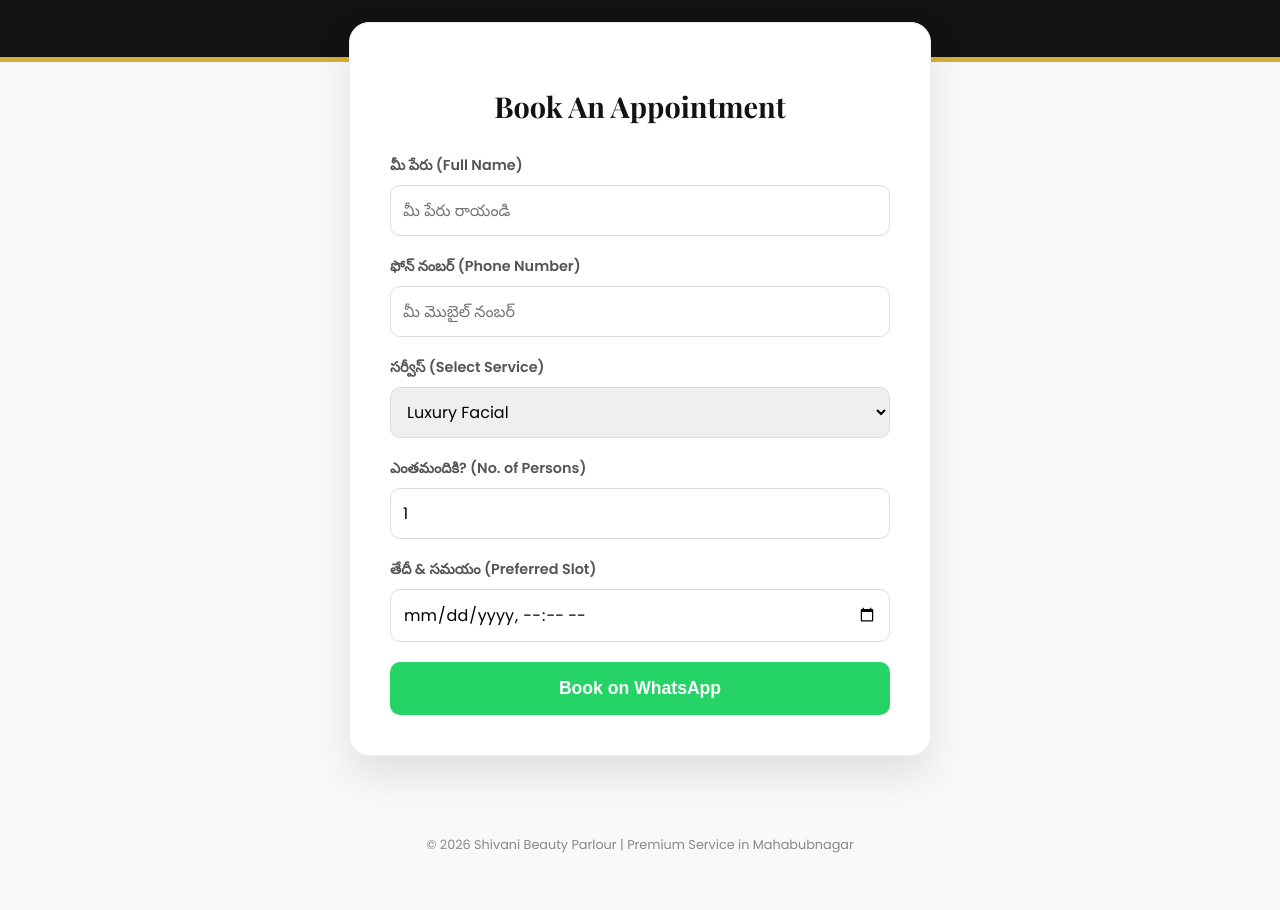
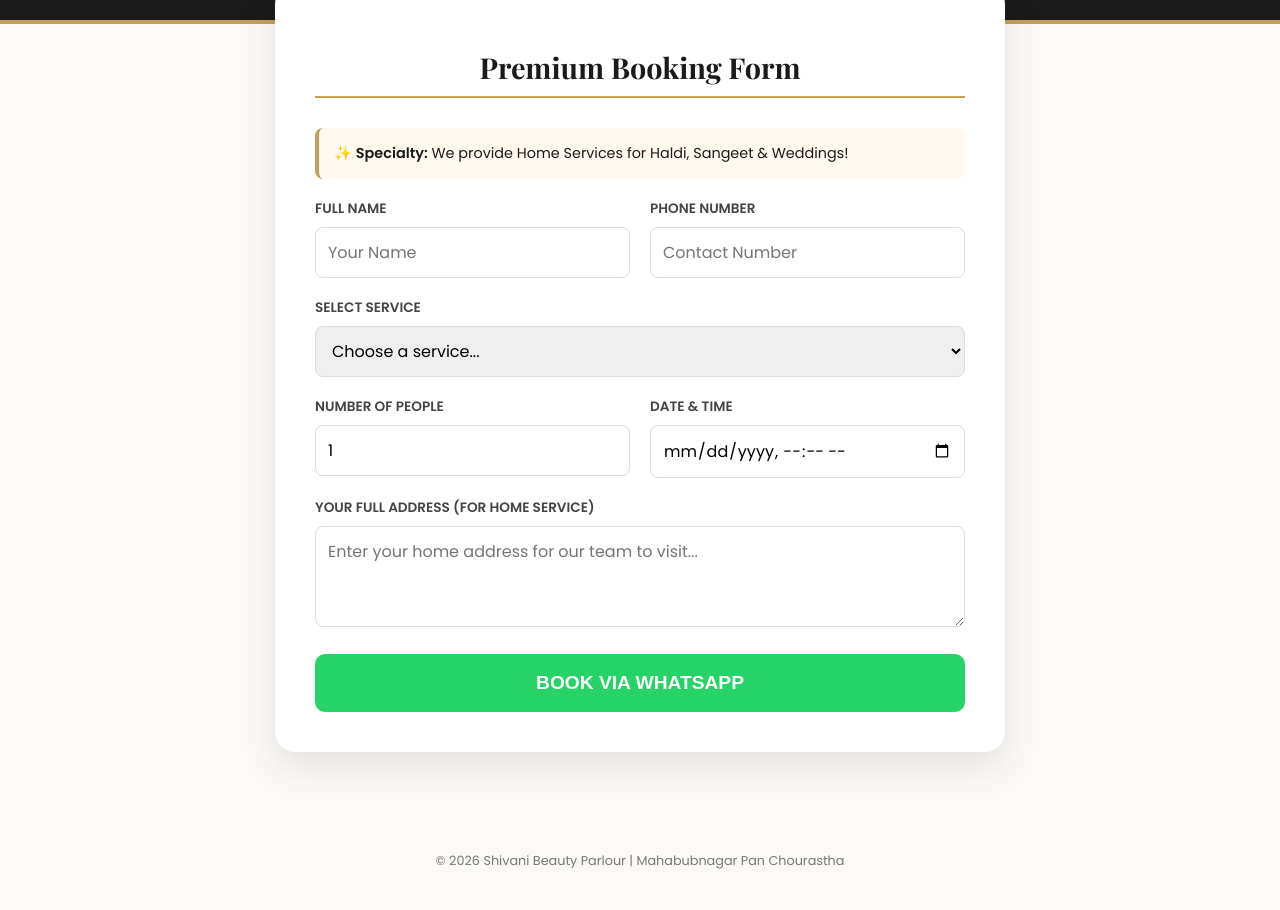
Before and after one commit to sathish-yadav-dev/shivani_-beauty_parlour, a plain HTML site: page index.html in a window 1280 px wide. Shown: the part 210-1120 px from the top of the page. Before the commit the page ends 1094 px from the top, so only its background shows below. Drawn offline with nearby package versions, Linux system fonts and the light colour scheme; a web font is replaced by a local one.

Commit message:
Update index.html

```diff
--- a/index.html
+++ b/index.html
@@ -1,133 +1,149 @@
 <!DOCTYPE html>
-<html lang="te">
+<html lang="en">
 <head>
     <meta charset="UTF-8">
     <meta name="viewport" content="width=device-width, initial-scale=1.0">
-    <title>Shivani Beauty Parlour | Luxury Salon</title>
-    <link href="https://fonts.googleapis.com/css2?family=Playfair+Display:ital,wght@0,700;1,400&family=Poppins:wght@300;400;600&display=swap" rel="stylesheet">
+    <title>Shivani Beauty Parlour | Luxury Home Services</title>
+    <link href="https://fonts.googleapis.com/css2?family=Playfair+Display:wght@700&family=Poppins:wght@300;400;600&display=swap" rel="stylesheet">
     <style>
         :root {
-            --gold: #D4AF37;
-            --black: #121212;
+            --gold: #C5A059;
+            --black: #1a1a1a;
             --white: #ffffff;
-            --soft-gray: #f9f9f9;
+            --bg: #fcfaf7;
         }
 
         body {
             margin: 0;
-            padding: 0;
             font-family: 'Poppins', sans-serif;
-            background-color: var(--soft-gray);
+            background-color: var(--bg);
             color: var(--black);
         }
 
-        /* Luxury Header */
+        /* Header Section */
         header {
             background-color: var(--black);
             color: var(--gold);
-            padding: 60px 20px;
+            padding: 50px 20px;
             text-align: center;
-            border-bottom: 5px solid var(--gold);
+            border-bottom: 4px solid var(--gold);
         }
 
         header h1 {
             font-family: 'Playfair Display', serif;
-            font-size: 3.5rem;
+            font-size: 3rem;
             margin: 0;
-            letter-spacing: 2px;
+            letter-spacing: 3px;
             text-transform: uppercase;
         }
 
-        header .address {
-            font-size: 1.2rem;
-            color: #eee;
+        header .location {
+            color: #fff;
+            font-size: 1.1rem;
             margin-top: 10px;
+            letter-spacing: 1px;
             font-weight: 300;
-            letter-spacing: 1px;
         }
 
-        /* Booking Card */
-        .main-container {
-            max-width: 500px;
-            margin: -40px auto 50px auto;
+        /* Booking Form Container */
+        .container {
+            max-width: 650px;
+            margin: -40px auto 60px;
             background: var(--white);
             padding: 40px;
             border-radius: 20px;
-            box-shadow: 0 20px 40px rgba(0,0,0,0.1);
-            border: 1px solid #eee;
+            box-shadow: 0 15px 40px rgba(0,0,0,0.1);
         }
 
         h2 {
             text-align: center;
             font-family: 'Playfair Display', serif;
+            font-size: 1.8rem;
+            margin-bottom: 30px;
             color: var(--black);
-            margin-bottom: 30px;
-            font-size: 1.8rem;
+            border-bottom: 2px solid var(--gold);
+            display: inline-block;
+            width: 100%;
+            padding-bottom: 10px;
         }
 
-        .input-group {
-            margin-bottom: 20px;
+        .form-section {
+            display: grid;
+            grid-template-columns: 1fr 1fr;
+            gap: 20px;
+        }
+
+        .full-width {
+            grid-column: span 2;
         }
 
         label {
             display: block;
-            font-size: 0.9rem;
             font-weight: 600;
+            font-size: 0.85rem;
             margin-bottom: 8px;
-            color: #555;
+            color: #444;
+            text-transform: uppercase;
         }
 
         input, select, textarea {
             width: 100%;
             padding: 12px;
             border: 1px solid #ddd;
-            border-radius: 10px;
+            border-radius: 8px;
             font-size: 1rem;
             box-sizing: border-box;
             font-family: 'Poppins', sans-serif;
         }
 
-        input:focus {
+        input:focus, select:focus, textarea:focus {
             outline: none;
             border-color: var(--gold);
-            box-shadow: 0 0 5px rgba(212, 175, 55, 0.5);
+            box-shadow: 0 0 8px rgba(197, 160, 89, 0.2);
+        }
+
+        .service-info {
+            background: #fff9f0;
+            padding: 15px;
+            border-radius: 8px;
+            border-left: 4px solid var(--gold);
+            margin-bottom: 20px;
+            font-size: 0.9rem;
         }
 
         /* WhatsApp Button */
-        .btn-whatsapp {
+        .btn-booking {
             width: 100%;
             background-color: #25D366;
             color: white;
-            padding: 16px;
+            padding: 18px;
             border: none;
             border-radius: 10px;
-            font-size: 1.1rem;
-            font-weight: 600;
+            font-size: 1.2rem;
+            font-weight: 700;
             cursor: pointer;
-            transition: all 0.3s ease;
-            display: flex;
-            justify-content: center;
-            align-items: center;
-            gap: 10px;
+            transition: 0.3s;
             margin-top: 20px;
+            text-transform: uppercase;
         }
 
-        .btn-whatsapp:hover {
+        .btn-booking:hover {
             background-color: #1ebd5b;
-            transform: translateY(-2px);
-            box-shadow: 0 5px 15px rgba(37, 211, 102, 0.4);
+            transform: translateY(-3px);
+            box-shadow: 0 10px 20px rgba(37, 211, 102, 0.3);
         }
 
         footer {
             text-align: center;
-            padding: 30px;
-            color: #888;
+            padding: 40px;
             font-size: 0.8rem;
+            color: #777;
         }
 
         @media (max-width: 600px) {
-            header h1 { font-size: 2.2rem; }
-            .main-container { margin: -30px 15px 30px 15px; padding: 25px; }
+            .form-section { grid-template-columns: 1fr; }
+            .full-width { grid-column: span 1; }
+            header h1 { font-size: 2rem; }
         }
     </style>
 </head>
@@ -135,59 +151,87 @@
 
     <header>
         <h1>SHIVANI</h1>
-        <div style="font-size: 1.5rem; font-family: 'Playfair Display'; margin-bottom: 5px;">Beauty Parlour</div>
-        <div class="address">మహబూబ్ నగర్ పంచవర్స్తా</div>
+        <div style="font-size: 1.4rem; font-family: 'Playfair Display'; font-style: italic;">Beauty Parlour</div>
+        <div class="location">Mahabubnagar Pan Chourastha</div>
     </header>
 
-    <div class="main-container">
-        <h2>Book An Appointment</h2>
+    <div class="container">
+        <h2>Premium Booking Form</h2>
+
+        <div class="service-info">
+            ✨ <b>Specialty:</b> We provide Home Services for Haldi, Sangeet & Weddings!
+        </div>
 
         <form id="bookingForm">
+            <div class="form-section">
                 <div class="input-group">
-                <label>మీ పేరు (Full Name)</label>
-                <input type="text" id="name" placeholder="మీ పేరు రాయండి" required>
+                    <label>Full Name</label>
+                    <input type="text" id="name" placeholder="Your Name" required>
                 </div>
 
                 <div class="input-group">
-                <label>ఫోన్ నంబర్ (Phone Number)</label>
-                <input type="tel" id="phone" placeholder="మీ మొబైల్ నంబర్" required>
+                    <label>Phone Number</label>
+                    <input type="tel" id="phone" placeholder="Contact Number" required>
                 </div>
 
-            <div class="input-group">
-                <label>సర్వీస్ (Select Service)</label>
+                <div class="input-group full-width">
+                    <label>Select Service</label>
                     <select id="service">
-                    <option value="Facial">Luxury Facial</option>
-                    <option value="Bridal Makeup">Bridal Makeup</option>
-                    <option value="Hair Cut">Hair Cut & Styling</option>
-                    <option value="Threading">Threading</option>
-                    <option value="Manicure/Pedicure">Manicure & Pedicure</option>
-                    <option value="Full Waxing">Waxing</option>
+                        <option value="" disabled selected>Choose a service...</option>
+                        <optgroup label="Hair & Traditional Styles">
+                            <option value="Traditional Hair Braiding (Jada)">Traditional Hair Braiding (Jada)</option>
+                            <option value="Bridal Flower Jada">Bridal Flower Jada (Poola Jada)</option>
+                            <option value="Hair Styling & Buns">Modern Hair Styling & Buns</option>
+                        </optgroup>
+                        <optgroup label="Saree & Draping">
+                            <option value="Saree Draping / Pleating">Saree Draping & Pleating</option>
+                            <option value="Traditional Saree Folding">Traditional Saree Folding</option>
+                        </optgroup>
+                        <optgroup label="Makeup & Functions">
+                            <option value="Haldi / Mehendi Makeup">Haldi / Mehendi Special Makeup</option>
+                            <option value="Bridal Makeup Package">Full Bridal Makeup</option>
+                            <option value="Guest/Family Makeup">Guest & Family Member Makeup</option>
+                        </optgroup>
+                        <optgroup label="Mehendi Designs">
+                            <option value="Bridal Mehendi">Bridal Mehendi (Full Hand)</option>
+                            <option value="Simple Arabic Mehendi">Simple Arabic Mehendi</option>
+                        </optgroup>
+                        <optgroup label="Regular Services">
+                            <option value="Luxury Facial">Luxury Facial & Glow</option>
+                            <option value="Threading & Waxing">Threading & Full Body Waxing</option>
+                        </optgroup>
                     </select>
                 </div>
 
                 <div class="input-group">
-                <label>ఎంతమందికి? (No. of Persons)</label>
+                    <label>Number of People</label>
                     <input type="number" id="persons" min="1" value="1">
                 </div>
 
                 <div class="input-group">
-                <label>తేదీ & సమయం (Preferred Slot)</label>
+                    <label>Date & Time</label>
                     <input type="datetime-local" id="datetime" required>
                 </div>
 
-            <button type="button" class="btn-whatsapp" onclick="sendBooking()">
-                Book on WhatsApp
+                <div class="input-group full-width">
+                    <label>Your Full Address (For Home Service)</label>
+                    <textarea id="address" rows="3" placeholder="Enter your home address for our team to visit..."></textarea>
+                </div>
+            </div>
+
+            <button type="button" class="btn-booking" onclick="sendToWhatsApp()">
+                Book via WhatsApp
             </button>
         </form>
     </div>
 
     <footer>
-        &copy; 2026 Shivani Beauty Parlour | Premium Service in Mahabubnagar
+        &copy; 2026 Shivani Beauty Parlour | Mahabubnagar Pan Chourastha
     </footer>
 
     <script>
-        function sendBooking() {
-            // ఇక్కడ మీ వాట్సాప్ నంబర్ ఇవ్వండి
+        function sendToWhatsApp() {
+            // మీ వాట్సాప్ నెంబర్ ఇక్కడ మార్చండి
             const myMobile = "918309660870";
 
             const name = document.getElementById('name').value;
@@ -195,19 +239,21 @@
             const service = document.getElementById('service').value;
             const persons = document.getElementById('persons').value;
             const datetime = document.getElementById('datetime').value;
+            const userAddress = document.getElementById('address').value;
 
-            if(!name || !phone || !datetime) {
-                alert("దయచేసి అన్ని వివరాలు నింపండి!");
+            if(!name || !phone || !service || !datetime || !userAddress) {
+                alert("Please fill all details including your address!");
                 return;
             }
 
-            const message = `*కొత్త బుకింగ్ వివరాలు*%0A%0A` +
-                            `*పేరు:* ${name}%0A` +
-                            `*ఫోన్:* ${phone}%0A` +
-                            `*సర్వీస్:* ${service}%0A` +
-                            `*మనుషులు:* ${persons}%0A` +
-                            `*సమయం:* ${datetime}%0A%0A` +
-                            `*అడ్రస్:* మహబూబ్ నగర్ పంచవర్స్తా`;
+            const message = `*NEW BOOKING - SHIVANI PARLOUR*%0A%0A` +
+                            `*Client Name:* ${name}%0A` +
+                            `*Phone:* ${phone}%0A` +
+                            `*Service:* ${service}%0A` +
+                            `*No. of Persons:* ${persons}%0A` +
+                            `*Date/Time:* ${datetime}%0A` +
+                            `*Client Address:* ${userAddress}%0A%0A` +
+                            `_Location: Mahabubnagar Pan Chourastha_`;
 
             const whatsappUrl = `https://wa.me/${myMobile}?text=${message}`;
             window.open(whatsappUrl, '_blank');
```
Lines whose indentation alone changed are shown as unchanged.
